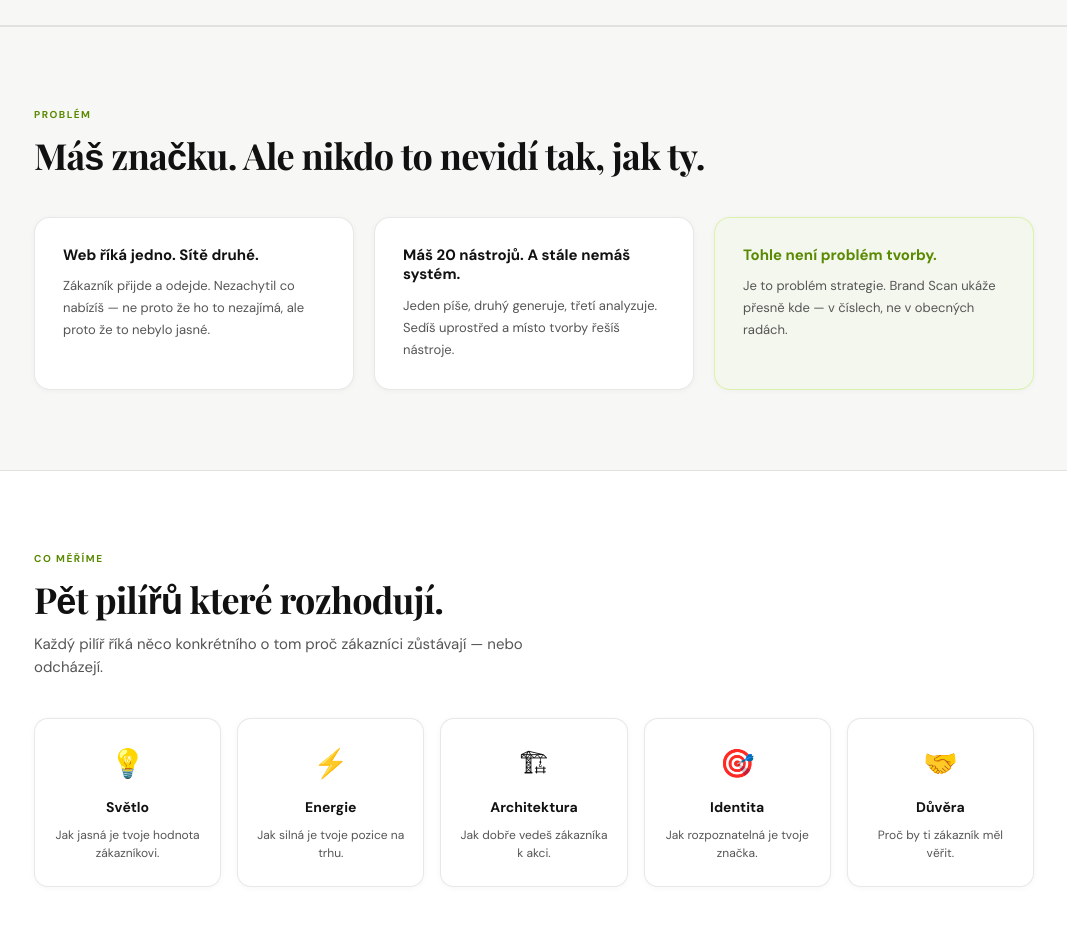
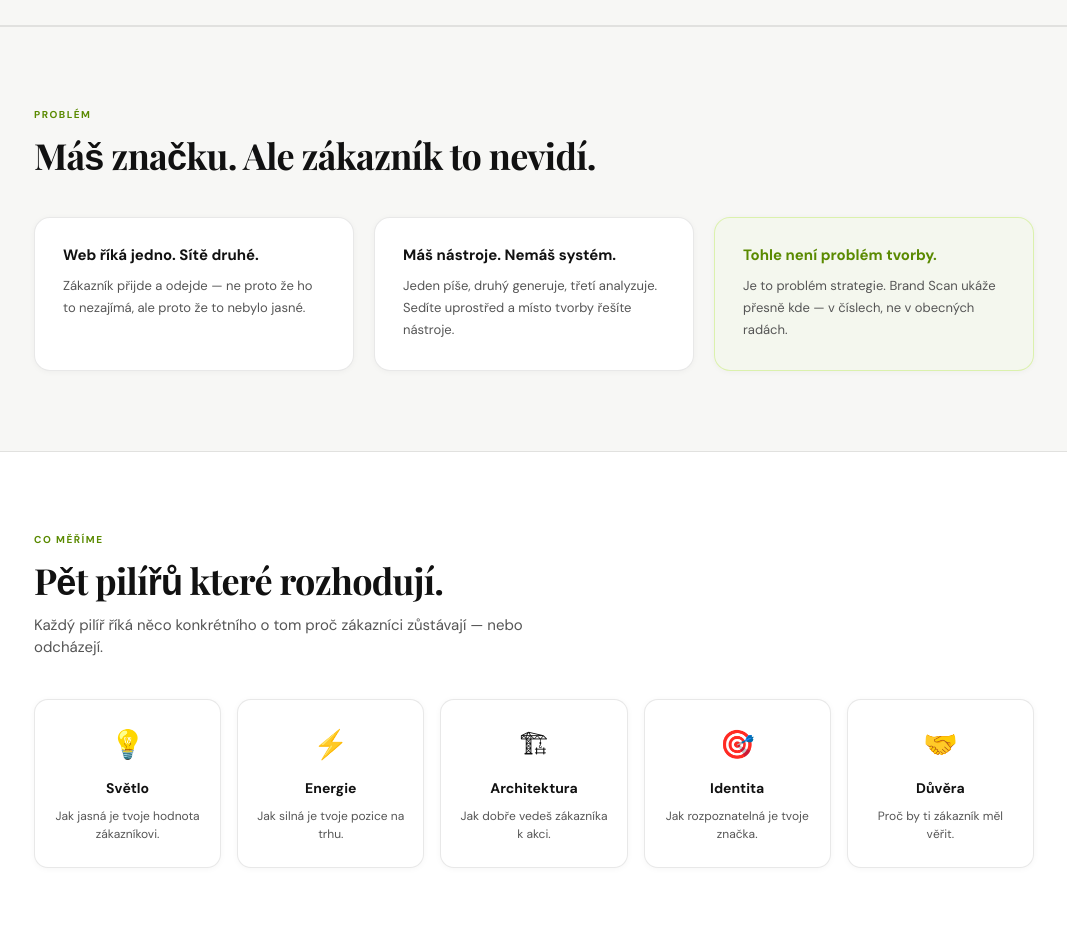
Before and after one commit to katarinabrics-eng/ai-content-studio, a Next.js app in the folder apps/content-studio/: page /brand-scan in a window 1280 px wide. Shown: the part 1700-2626 px from the top of the page, without its empty margins (106-1173 px from the left). Built offline with nearby package versions, Linux system fonts and the light colour scheme.

Commit message:
fix(brand-scan): update problem card texts for clarity and consistency
- Revised texts in the PROBLEM_CARDS to enhance clarity and improve user understanding.
- Adjusted the hero section text to better reflect customer perception of the brand.

```diff
--- a/apps/content-studio/src/app/brand-scan/page.tsx
+++ b/apps/content-studio/src/app/brand-scan/page.tsx
@@ -29,8 +29,8 @@ const navItems = [
 ];
 
 const PROBLEM_CARDS = [
-  { accent: PINK, title: "Web říká jedno. Sítě druhé.", text: "Zákazník přijde a odejde. Nezachytil co nabízíš — ne proto že ho to nezajímá, ale proto že to nebylo jasné." },
-  { accent: YELLOW, title: "Máš 20 nástrojů. A stále nemáš systém.", text: "Jeden píše, druhý generuje, třetí analyzuje. Sedíš uprostřed a místo tvorby řešíš nástroje." },
+  { accent: PINK, title: "Web říká jedno. Sítě druhé.", text: "Zákazník přijde a odejde — ne proto že ho to nezajímá, ale proto že to nebylo jasné." },
+  { accent: YELLOW, title: "Máš nástroje. Nemáš systém.", text: "Jeden píše, druhý generuje, třetí analyzuje. Sedíte uprostřed a místo tvorby řešíte nástroje." },
   { accent: PURPLE, title: "Tohle není problém tvorby.", text: "Je to problém strategie. Brand Scan ukáže přesně kde — v číslech, ne v obecných radách." },
 ];
 
@@ -499,7 +499,7 @@ export default function BrandScanPage() {
               lineHeight: 1.2,
             }}
           >
-            Máš značku. Ale nikdo to nevidí tak, jak ty.
+            Máš značku. Ale zákazník to nevidí.
           </h2>
           <div className="grid grid-cols-1 gap-5 md:grid-cols-3" style={{ gap: 20 }}>
             {PROBLEM_CARDS.map((card, i) => (
```
